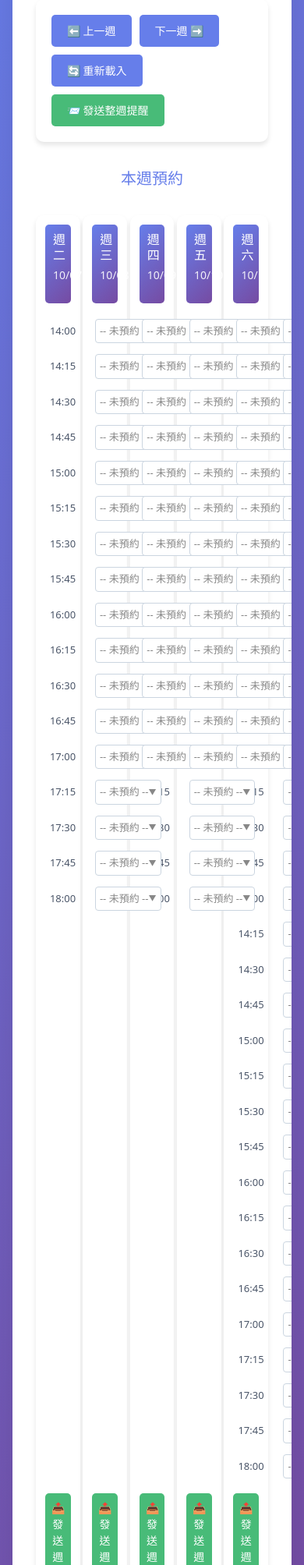
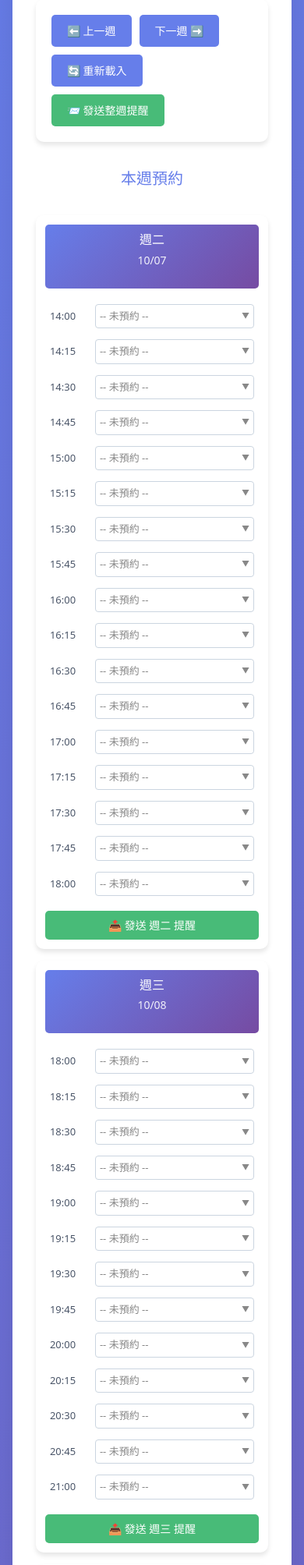
Before and after one commit to azq1231/line-echo-bot, a Flask app: page /appointments in a window 390 px wide. Shown: the part 200-2207 px from the top of the page at 78% size. Run offline with Flask 3, Linux system fonts and the light colour scheme; data that the repository does not hold is empty.

Commit message:
修正預約管理的手機觀看

```diff
--- a/templates/appointments.html
+++ b/templates/appointments.html
@@ -37,6 +37,22 @@
     .send-day-btn:hover { background: #38a169; }
     .status-message { position: fixed; top: 20px; right: 20px; padding: 15px 20px; background: #2d3748; color: white; border-radius: 5px; box-shadow: 0 4px 6px rgba(0,0,0,0.2); display: none; z-index: 1000; opacity: 0; transition: opacity 0.3s; }
     .status-message.show { display: block; opacity: 1; }
+
+    /* 響應式設計：中等螢幕（例如平板） */
+    @media (max-width: 1200px) {
+        .schedule-grid {
+            flex-wrap: wrap;
+            gap: 15px;
+        }
+        .day-card {
+            flex-basis: calc(50% - 8px); /* 2欄佈局 */
+        }
+    }
+
+    /* 響應式設計：小型螢幕（例如手機） */
+    @media (max-width: 768px) {
+        .day-card { flex-basis: 100%; } /* 1欄佈局 */
+    }
 </style>
 
 <div class="page-header">
```
